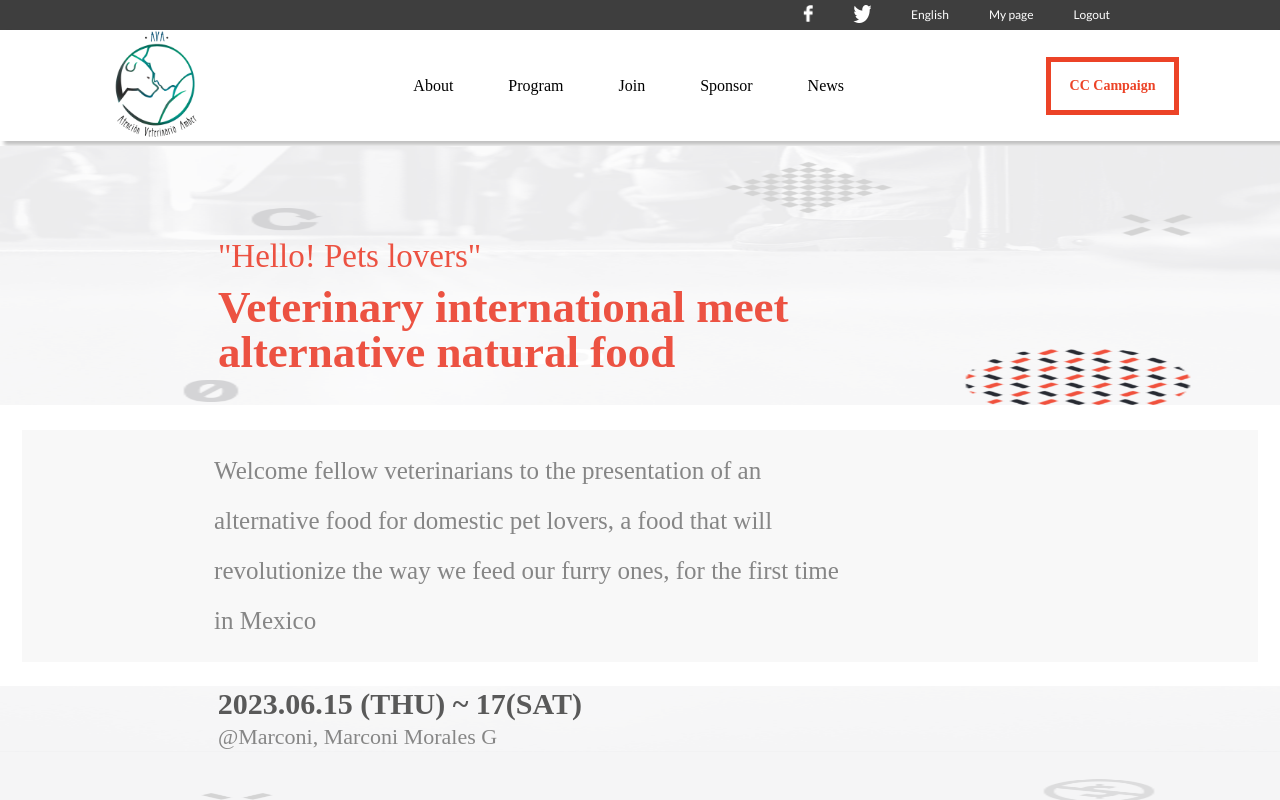
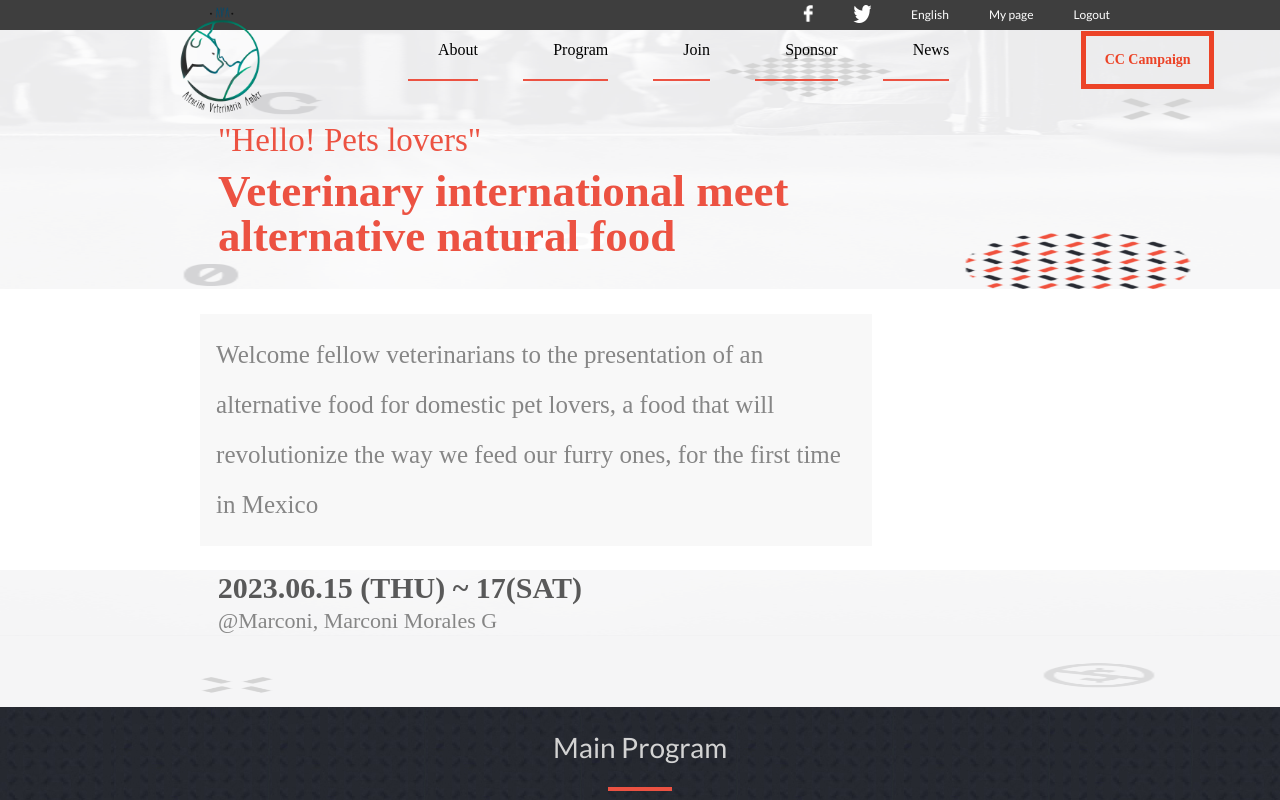
Before and after one commit to Dachrono/AVA-annual-meeting, a website: page index.html in a window 1280 px wide. Shown: the top 800 px of the page. Drawn offline with Linux system fonts and the light colour scheme.

Commit message:
first nav links created, style size box size changed, nav bar style changed

```diff
--- a/css/about.css
+++ b/css/about.css
@@ -27,9 +27,10 @@ ul {
 /* navigation bar style */
 
 .menuNav {
+  position: absolute;
+  width: 100%;
   display: flex;
   align-items: center;
-  box-shadow: 4px 4px 4px #00000040;
   margin-bottom: 5px;
 }
 
@@ -56,6 +57,7 @@ ul {
 }
 
 .menu {
+  top: 1px;
   margin: 17px 0.1px 18px 23px;
 }
 
@@ -64,14 +66,13 @@ ul {
 }
 
 .logo1 img {
-  width: 110px;
-  margin: 6px 0.1px 5px 123px;
+  display: none;
 }
 
 /* introduction style */
 
 .title {
-  height: 150px;
+  height: 350px;
   padding: 0.1px 0.1px 0.1px 0.1px;
   background-image: url('../pics/introBack1.png');
   background-repeat: no-repeat;
@@ -84,7 +85,7 @@ ul {
 }
 
 .title h3 {
-  margin: 0.1px 12px 12px 12px;
+  margin: 150px 12px 12px 12px;
   color: #ec5242;
   font-weight: 400;
   font-size: 33px;
@@ -339,11 +340,8 @@ ul {
   .navBar {
     all: initial;
     display: flex;
-    gap: 55px;
-  }
-
-  .navBar a {
-    all: initial;
+    justify-content: center;
+    gap: 45px;
   }
 
   .menu {
@@ -351,7 +349,9 @@ ul {
   }
 
   .logo1 img {
-    margin: 0.1px;
+    display: block;
+    width: 110px;
+    margin: 6px 0.1px 5px 100px;
   }
 
   /* intro style */
@@ -370,16 +370,18 @@ ul {
   }
 
   #introDesc {
+    width: 40%;
     background: #f8f8f8;
-    border: 8.49673px solid #fff;
-    padding-right: 30%;
-    padding-left: 30%;
+    border: 8.5px solid #fff;
+    margin-right: 30%;
+    margin-left: 29%;
     font-size: 25px;
   }
 
   .time {
-    padding-right: 30%;
-    padding-left: 30%;
+    width: 40%;
+    margin-right: 30%;
+    margin-left: 29%;
   }
 
   /* logo style */
@@ -407,7 +409,7 @@ ul {
 
   .pics img {
     flex-wrap: wrap;
-    width: 430px;
+    width: 390px;
     height: 236px;
   }
 
--- a/css/indexStyle.css
+++ b/css/indexStyle.css
@@ -1,4 +1,3 @@
-html,
 body {
   font-family: 'Lato', sans-serif;
   height: 100%;
@@ -28,13 +27,18 @@ ul {
   list-style: none;
 }
 
+li a {
+  text-decoration: none;
+  color: inherit;
+}
+
 /* navigation bar style */
 
 .menuNav {
+  position: absolute;
   width: 100%;
   display: flex;
   align-items: center;
-  box-shadow: 4px 4px 4px #00000040;
   margin-bottom: 5px;
 }
 
@@ -48,7 +52,7 @@ ul {
   width: 100%;
   height: 100%;
   position: fixed;
-  background-color: lightgrey;
+  background-color: #d3d3d3;
   font-size: 37px;
 }
 
@@ -61,6 +65,7 @@ ul {
 }
 
 .menu {
+  top: 1px;
   margin: 17px 0.1px 18px 23px;
 }
 
@@ -69,8 +74,7 @@ ul {
 }
 
 .logo img {
-  width: 110px;
-  margin: 6px 0.1px 5px 123px;
+  display: none;
 }
 
 /* introduction style */
@@ -432,11 +436,8 @@ ul {
   .navBar {
     all: initial;
     display: flex;
-    gap: 55px;
-  }
-
-  .navBar a {
-    all: initial;
+    justify-content: center;
+    gap: 45px;
   }
 
   .menu {
@@ -444,7 +445,9 @@ ul {
   }
 
   .logo img {
-    margin: 0.1px;
+    display: block;
+    width: 110px;
+    margin: 6px 0.1px 5px 100px;
   }
 
   /* intro style */
@@ -463,10 +466,11 @@ ul {
   }
 
   #introDesc {
+    width: 50%;
     background: #f8f8f8;
-    border: 8.49673px solid #fff;
-    padding-right: 32%;
-    padding-left: 15%;
+    border: 8.5px solid #fff;
+    margin-right: 32%;
+    margin-left: 15%;
     font-size: 25px;
   }
 
--- a/index.html
+++ b/index.html
@@ -16,11 +16,11 @@
 <body>
     <header>
         <ul>
-            <li><img id="face" src="pics/icon/facebook.png" alt="Facebook"></li>
-            <li><img id="twi" src="pics/icon/twitter.png" alt="Twitter"></li>
-            <li>English</li>
-            <li>My page</li>
-            <li>Logout</li>
+            <li><a href="#"><img id="face" src="pics/icon/facebook.png" alt="Facebook"></a></li>
+            <li><a href="#"><img id="twi" src="pics/icon/twitter.png" alt="Twitter"></a></li>
+            <li><a href="#">English</li></a>
+            <li><a href="#">My page</li></a>
+            <li><a href="#">Logout</li></a>
         </ul>
     </header>
 
```
